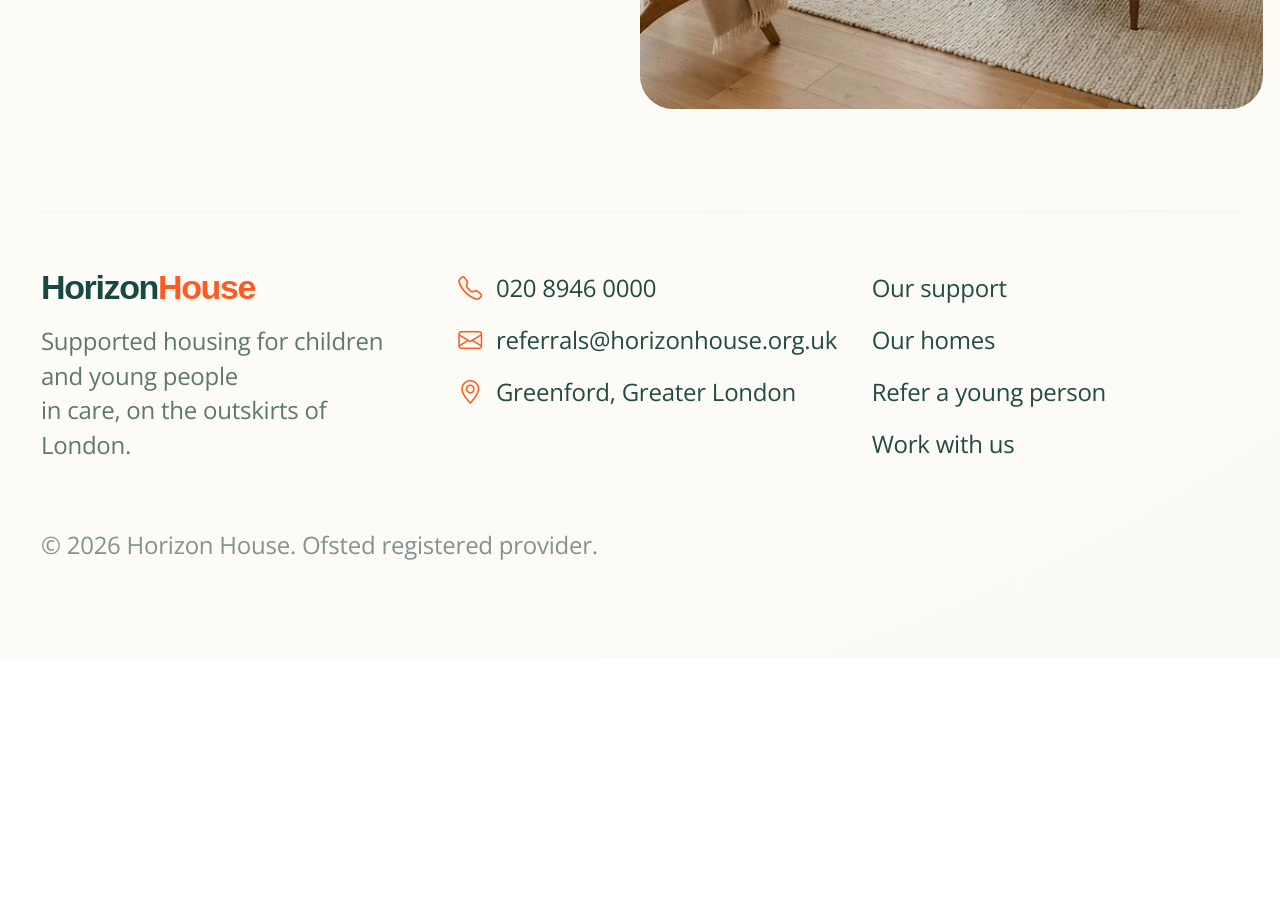
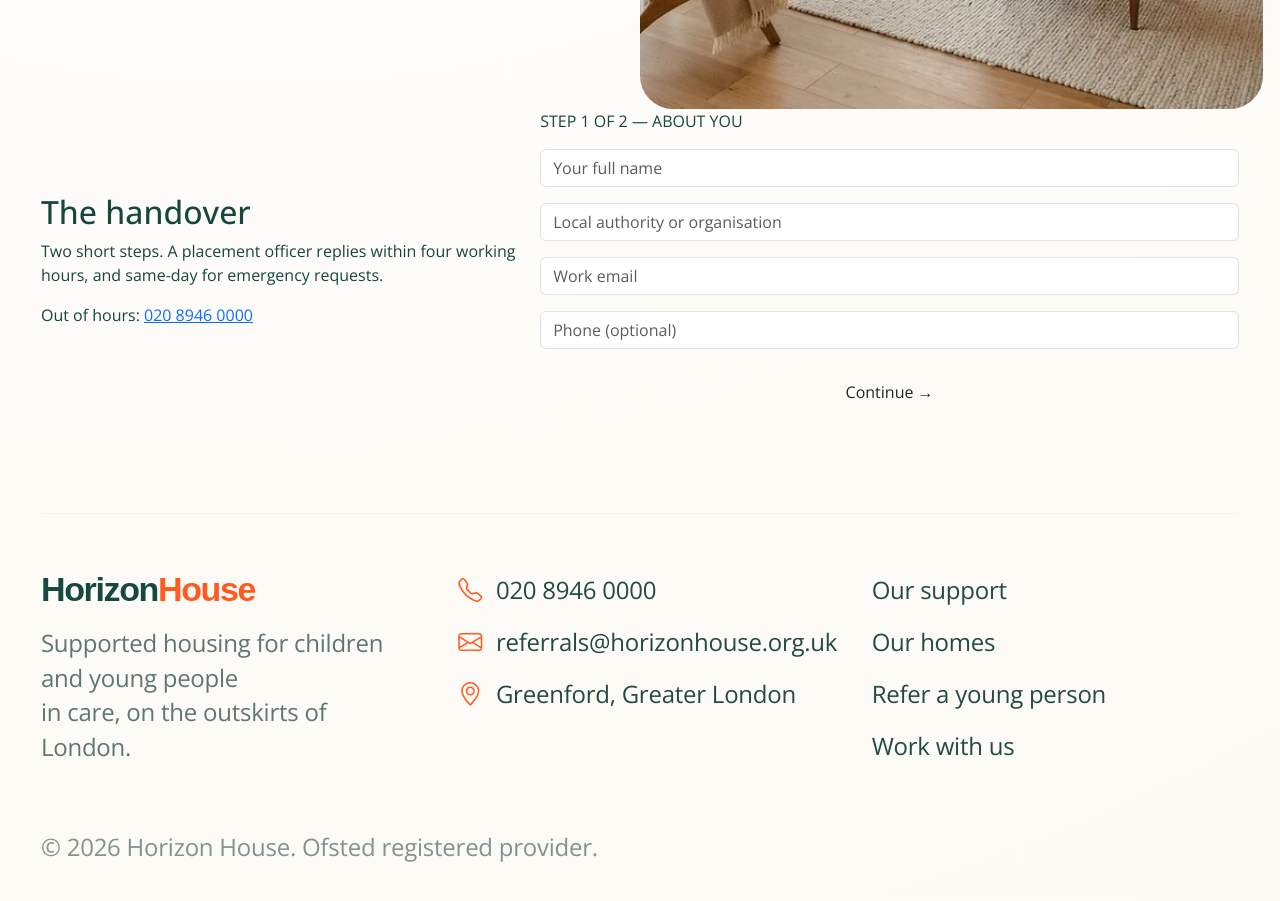
Before and after one commit to pattern-circle/pattern-circle.github.io, a plain HTML site: page index.html in a window 1280 px wide. Shown: the part 842-1743 px from the top of the page. Before the commit the page ends 1500 px from the top, so only its background shows below. Drawn offline with nearby package versions, Linux system fonts and the light colour scheme; a web font is replaced by a local one.

Commit message:
Add files via upload

```diff
--- a/index.html
+++ b/index.html
@@ -83,6 +83,50 @@
 
     </main>
 
+    <!-- Handover / Referral form section -->
+    <section class="handover-section" id="refer" aria-labelledby="handover-heading">
+      <div class="handover-card row g-0">
+
+        <div class="handover-left col-12 col-lg-5 d-flex flex-column justify-content-center">
+          <h2 class="handover-title" id="handover-heading">The handover</h2>
+          <p class="handover-desc">
+            Two short steps. A placement officer replies within four working hours, and same-day for emergency requests.
+          </p>
+          <p class="handover-ooh mb-0">
+            Out of hours: <a href="tel:02089460000">020 8946 0000</a>
+          </p>
+        </div>
+
+        <div class="handover-right col-12 col-lg-7">
+          <div class="handover-progress" aria-label="Step 1 of 2">
+            <div class="handover-progress-bar">
+              <span class="handover-progress-fill"></span>
+            </div>
+            <p class="handover-step-label">STEP 1 OF 2 &mdash; ABOUT YOU</p>
+          </div>
+
+          <form class="handover-form" novalidate>
+            <div class="mb-3">
+              <input type="text" class="handover-input form-control" placeholder="Your full name" autocomplete="name" required />
+            </div>
+            <div class="mb-3">
+              <input type="text" class="handover-input form-control" placeholder="Local authority or organisation" autocomplete="organization" required />
+            </div>
+            <div class="mb-3">
+              <input type="email" class="handover-input form-control" placeholder="Work email" autocomplete="email" required />
+            </div>
+            <div class="mb-4">
+              <input type="tel" class="handover-input form-control" placeholder="Phone (optional)" autocomplete="tel" />
+            </div>
+            <button type="submit" class="handover-submit btn w-100">
+              Continue <span aria-hidden="true">&rarr;</span>
+            </button>
+          </form>
+        </div>
+
+      </div>
+    </section>
+
     <footer class="site-footer">
       <hr class="footer-divider" />
 
```
